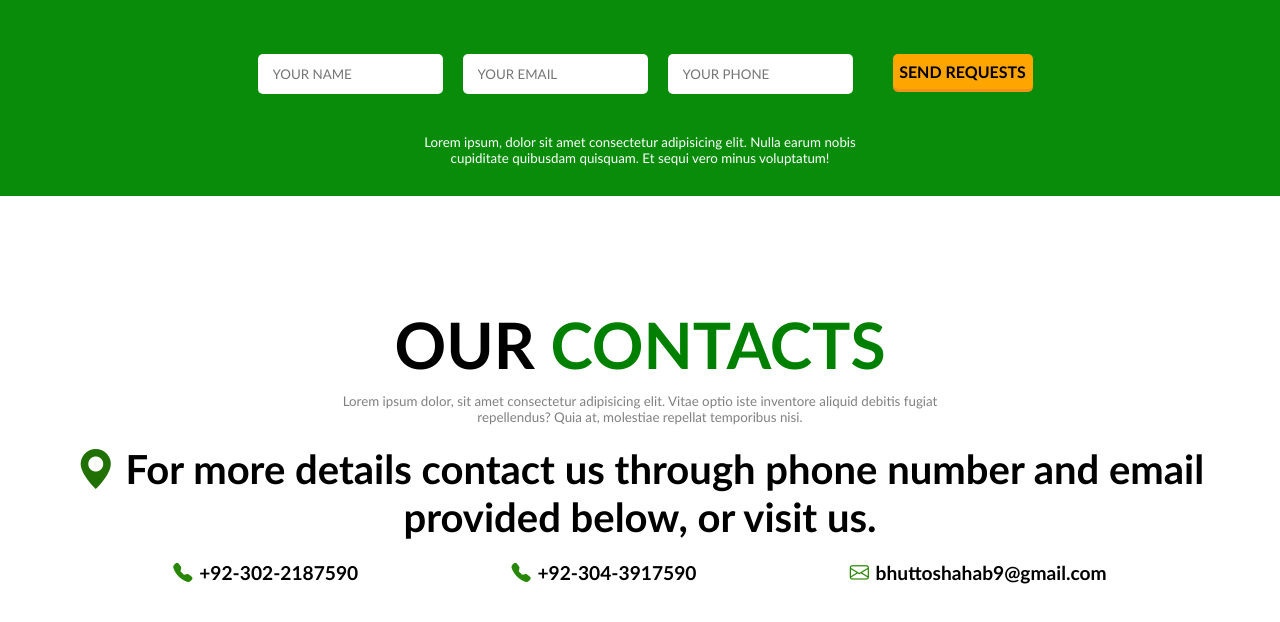
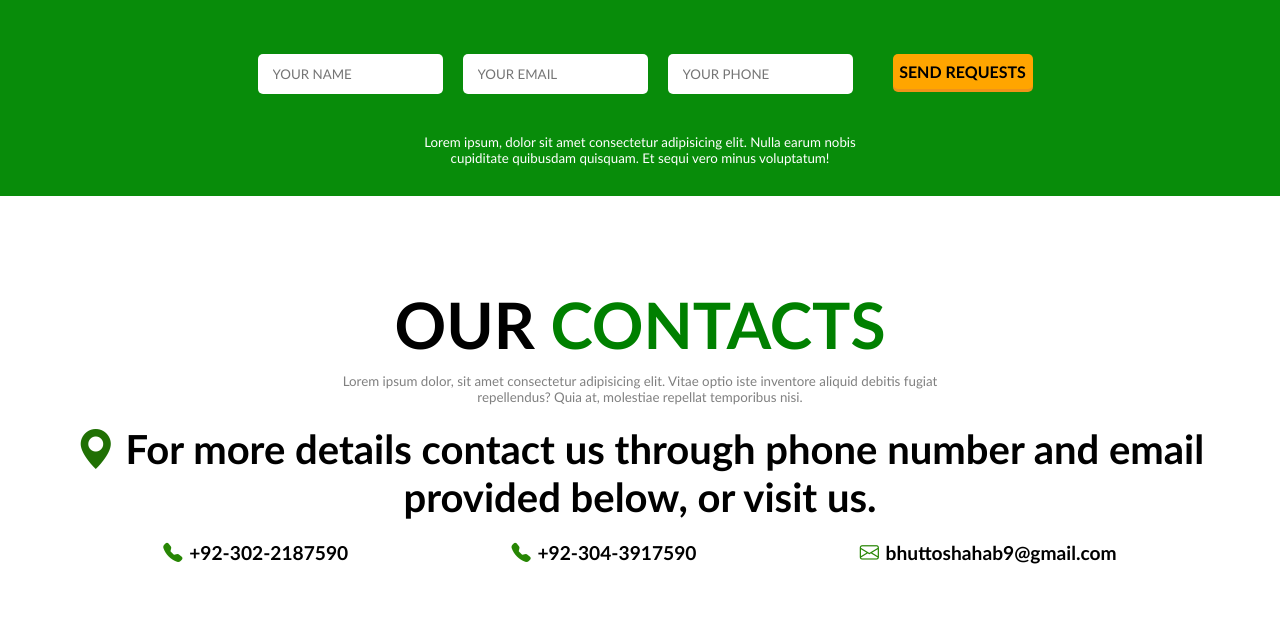
Before and after one commit to Shahab155/Next.Js_CSS_Assignment, a Next.js app: page / in a window 1280 px wide. Shown: the part 5147-5769 px from the top of the page. Built offline with nearby package versions, Linux system fonts and the light colour scheme.

Commit message:
first commit

```diff
--- a/src/app/globals.css
+++ b/src/app/globals.css
@@ -634,7 +634,7 @@ input {
   margin: 80px 0;
 
 
-  padding: 20px;
+  /* padding: 20px; */
   display: flex;
   flex-direction: column;
 }
```
